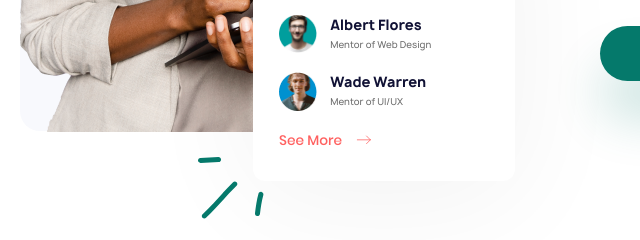
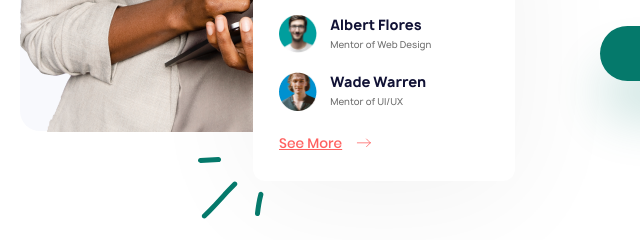
Before and after one commit to diananek/ARShakir_landing-page, a plain HTML site: page index.html in a window 1280 px wide. Shown: the part 3580-3820 px from the top of the page, 32-672 px from the left. Drawn offline with Linux system fonts and the light colour scheme; files whose address does not match are found by name; a web font is replaced by a local one.

Commit message:
div заменен на ссылку

```diff
--- a/index.html
+++ b/index.html
@@ -260,7 +260,7 @@
                                         </div>
                                     </li>
                                 </ul>
-                                <div class="dignity__more">See More</div>
+                                <a href="#" class="dignity__more">See More</a>
                             </div>
                         </div>
                     </div>
```
